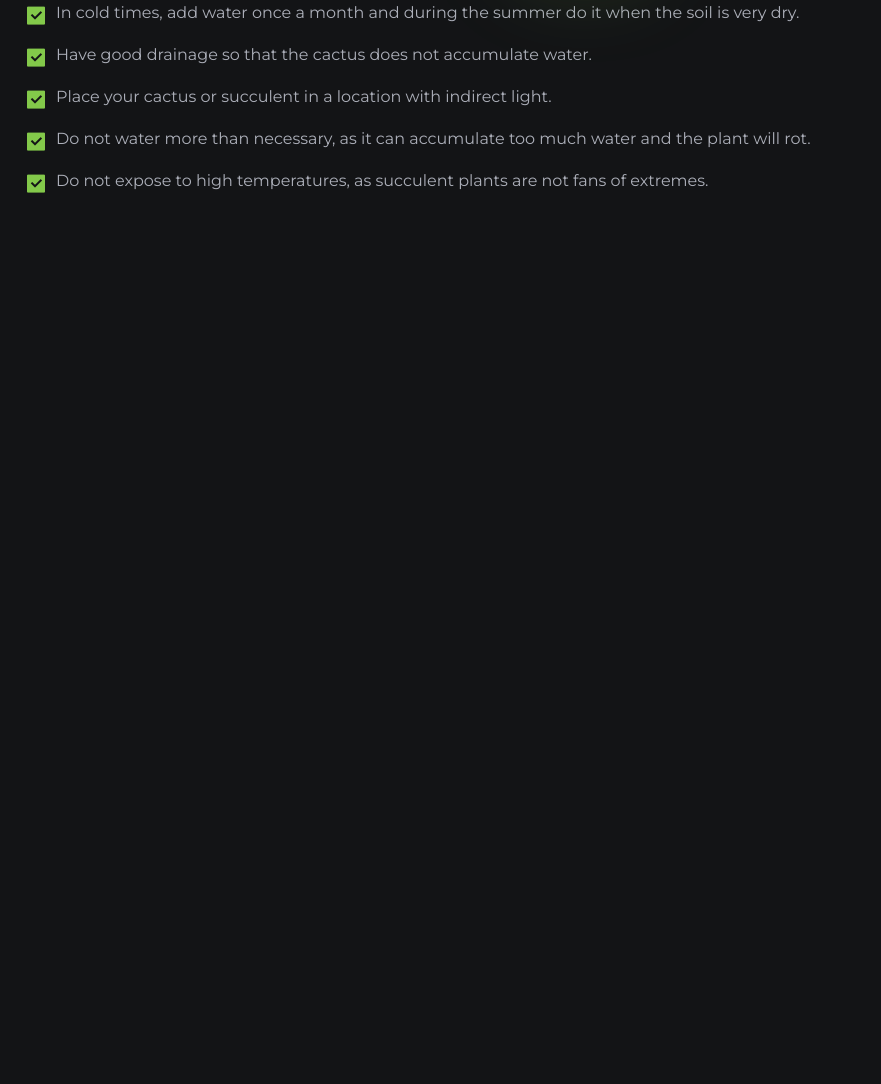
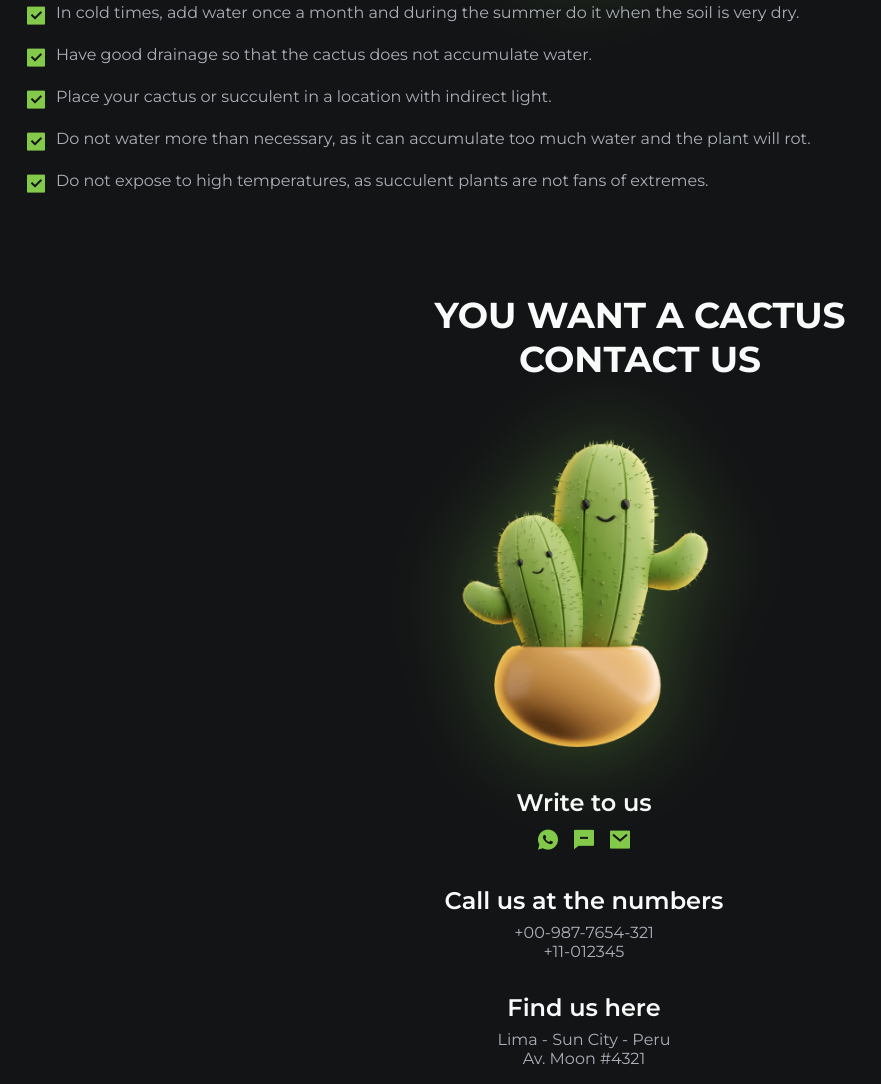
Before and after one commit to triabagus/landing-cactus, a plain HTML site: page index.html in a window 1280 px wide. Shown: the part 3647-4731 px from the top of the page, without its empty margins (0-881 px from the left). Before the commit the page ends 3956 px from the top, so only its background shows below. Drawn offline with nearby package versions, Linux system fonts and the light colour scheme.

Commit message:
[Contact Section] Added Section

```diff
--- a/assets/css/styles.css
+++ b/assets/css/styles.css
@@ -428,7 +428,42 @@ img {
 }
 
 /*=============== CONTACT ===============*/
+.contact__container{
+  padding-top: 2rem;
+  row-gap: 2rem;
+}
 
+.contact__img{
+  width: 270px;
+  filter: drop-shadow(var(--shadow-img));
+  justify-self: center;
+}
+
+.contact__content{
+  display: grid;
+  row-gap: 2rem;
+  text-align: center;
+}
+
+.contact__title{
+  font-size: var(--h2-font-size);
+  margin-bottom: .5rem;
+}
+
+.contact__social{
+  display: flex;
+  justify-content: center;
+  column-gap: .75rem;
+}
+
+.contact__social a{
+  color: var(--first-color);
+  font-size: 1.5rem;
+}
+
+.contact__info{
+  font-style: normal;
+}
 
 /*=============== FOOTER ===============*/
 
--- a/index.html
+++ b/index.html
@@ -259,7 +259,49 @@
 
          <!--==================== CONTACT ====================-->
          <section class="contact section" id="contact">
+            <h2 class="section__title">
+               YOU WANT A CACTUS <br> CONTACT US
+            </h2>
 
+            <div class="contact__container container grid">
+               <img src="assets/img/contact-cactus.png" alt="contact image" class="contact__img">
+
+               <div class="contact__content">
+                  <div>
+                     <h3 class="contact__title">Write to us</h3>
+
+                     <div class="contact__social">
+                        <a href="https://api.whatsapp.com/send?phone=51123456789&text=Hello, more information!" target="_blank">
+                           <i class="ri-whatsapp-fill"></i>
+                        </a>
+                        <a href="https://m.me/triabagus" target="_blank">
+                           <i class="ri-message-fill"></i>
+                        </a>
+                        <a href="mailto:triatop9@gmail.com" target="_blank">
+                           <i class="ri-mail-fill"></i>
+                        </a>
+                     </div>
+                  </div>
+
+                  <div>
+                     <h3 class="contact__title">Call us at the numbers</h3>
+
+                     <address class="contact__info">
+                        +00-987-7654-321 <br>
+                        +11-012345
+                     </address>
+                  </div>
+
+                  <div>
+                     <h3 class="contact__title">Find us here</h3>
+
+                     <address class="contact__info">
+                        Lima - Sun City - Peru <br>
+                        Av. Moon #4321
+                     </address>
+                  </div>
+               </div>
+            </div>
          </section>
       </main>
 
```
